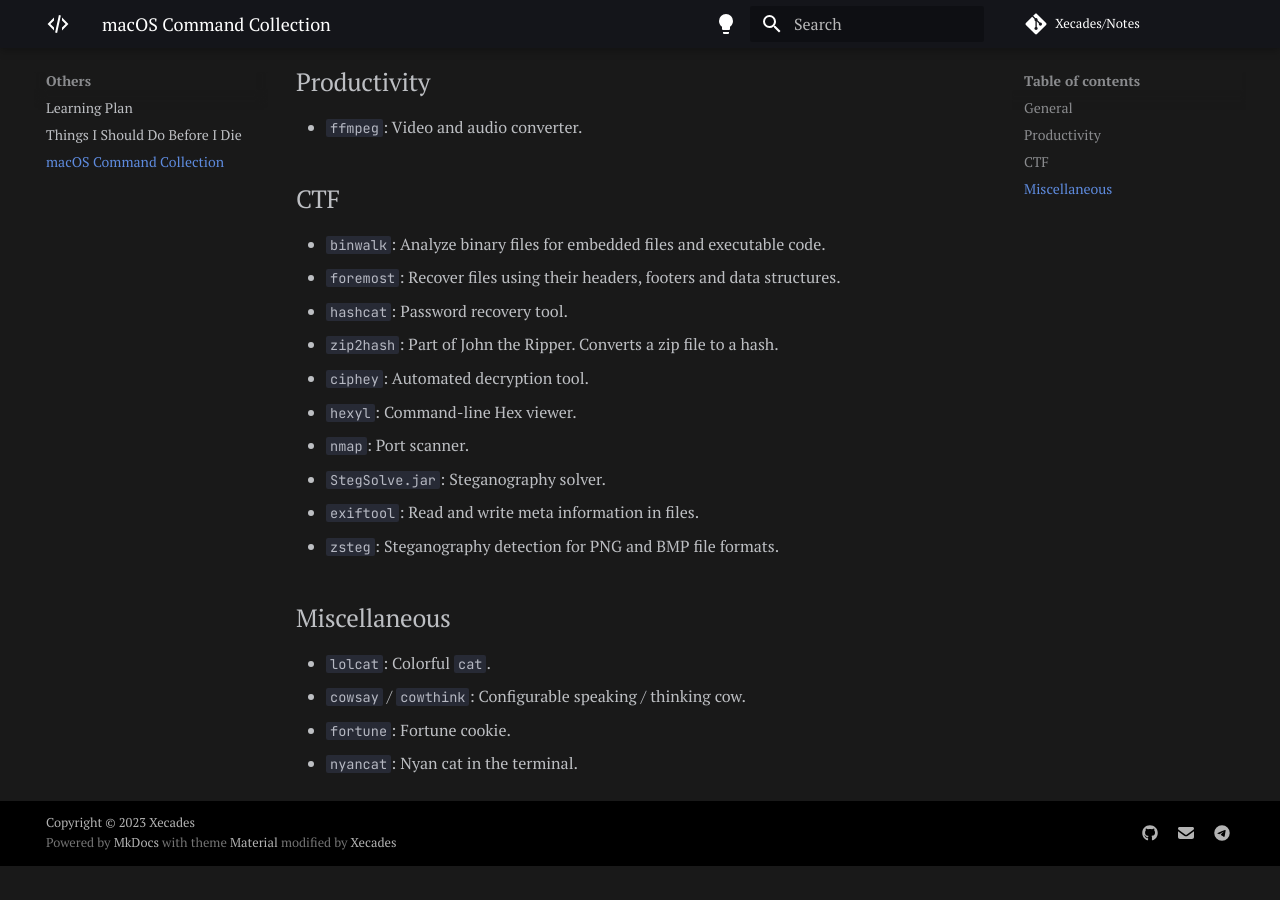
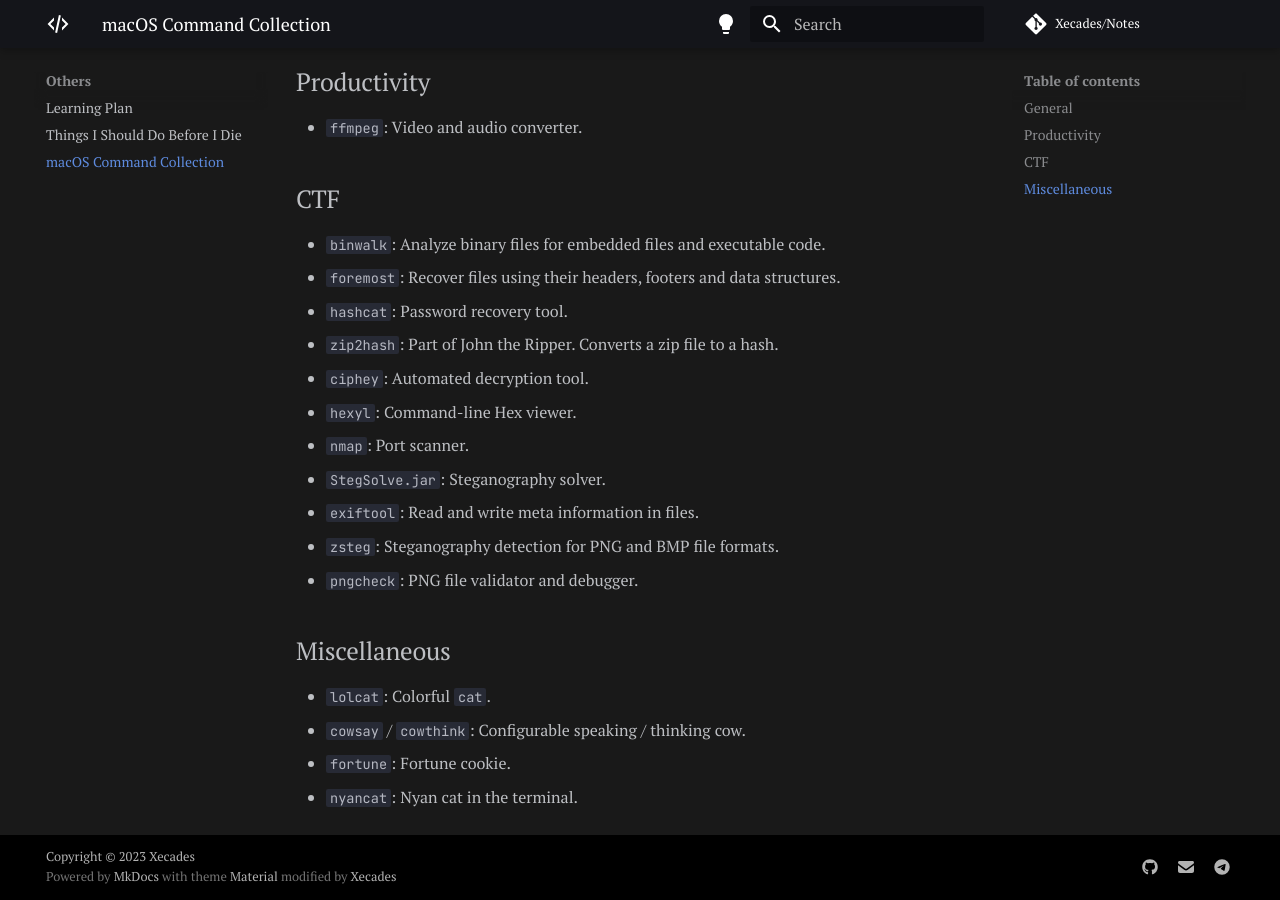
Before and after one commit to Xecades/Notes, an MkDocs documentation site: the page built from docs/others/macOS-command-collection.md, in a window 1280 px wide and 900 px high, scrolled down 816 px. Built offline with MkDocs 1.6.1 and Material for MkDocs 9.7.7, drawn with Linux system fonts in a browser that asks for light colours; comment, search, counter and statistics services are not loaded; before the commit the page ends 1682 px from its top, so only the background shows below that.

Commit message:
docs: add `pngcheck` to macOS command collection

```diff
--- a/docs/others/macOS-command-collection.md
+++ b/docs/others/macOS-command-collection.md
@@ -36,6 +36,7 @@ Here is a collection of useful command-line tools for macOS.
  - `StegSolve.jar`: Steganography solver.
  - `exiftool`: Read and write meta information in files.
  - `zsteg`: Steganography detection for PNG and BMP file formats.
+ - `pngcheck`: PNG file validator and debugger.
 
 ## Miscellaneous
 
```
